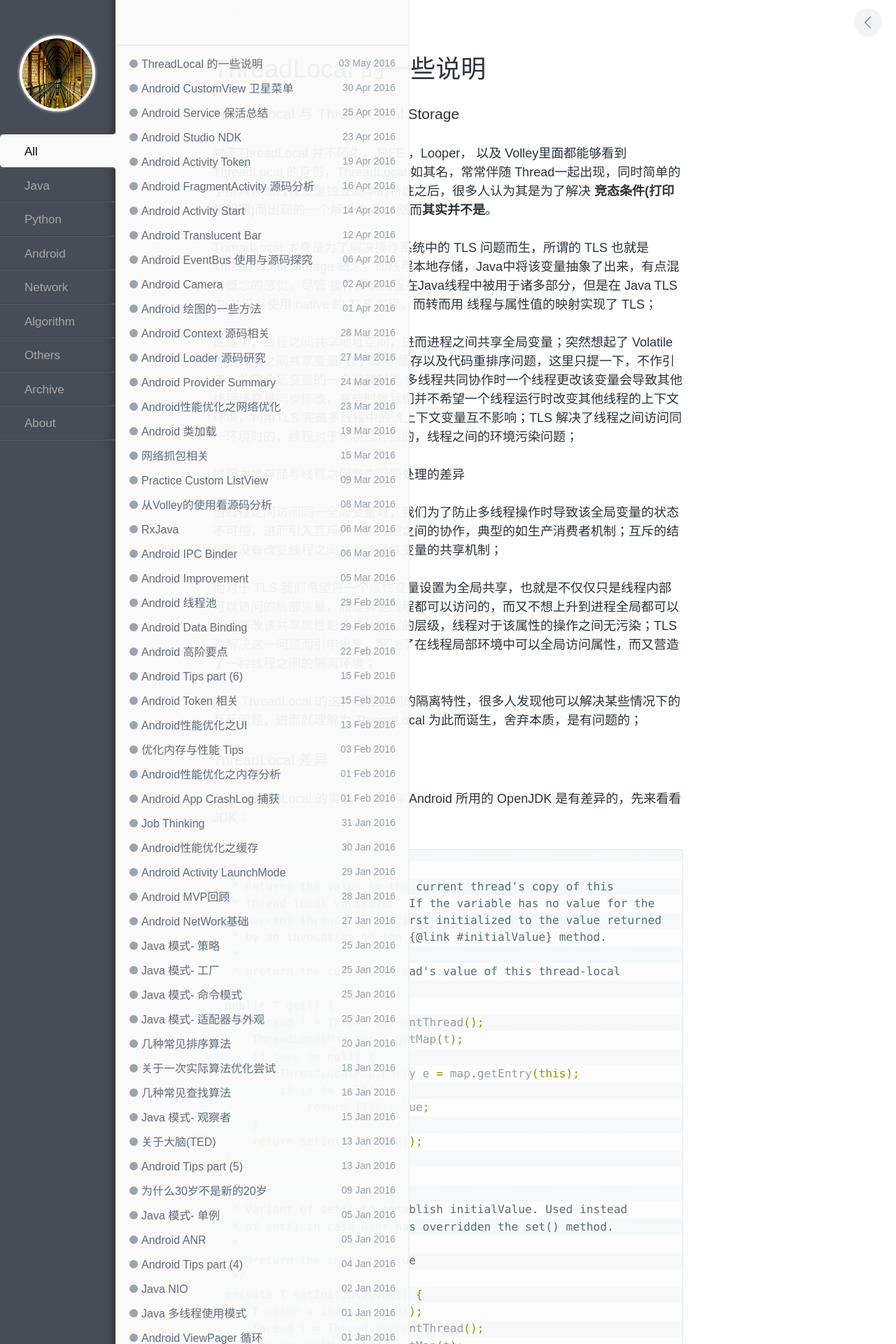
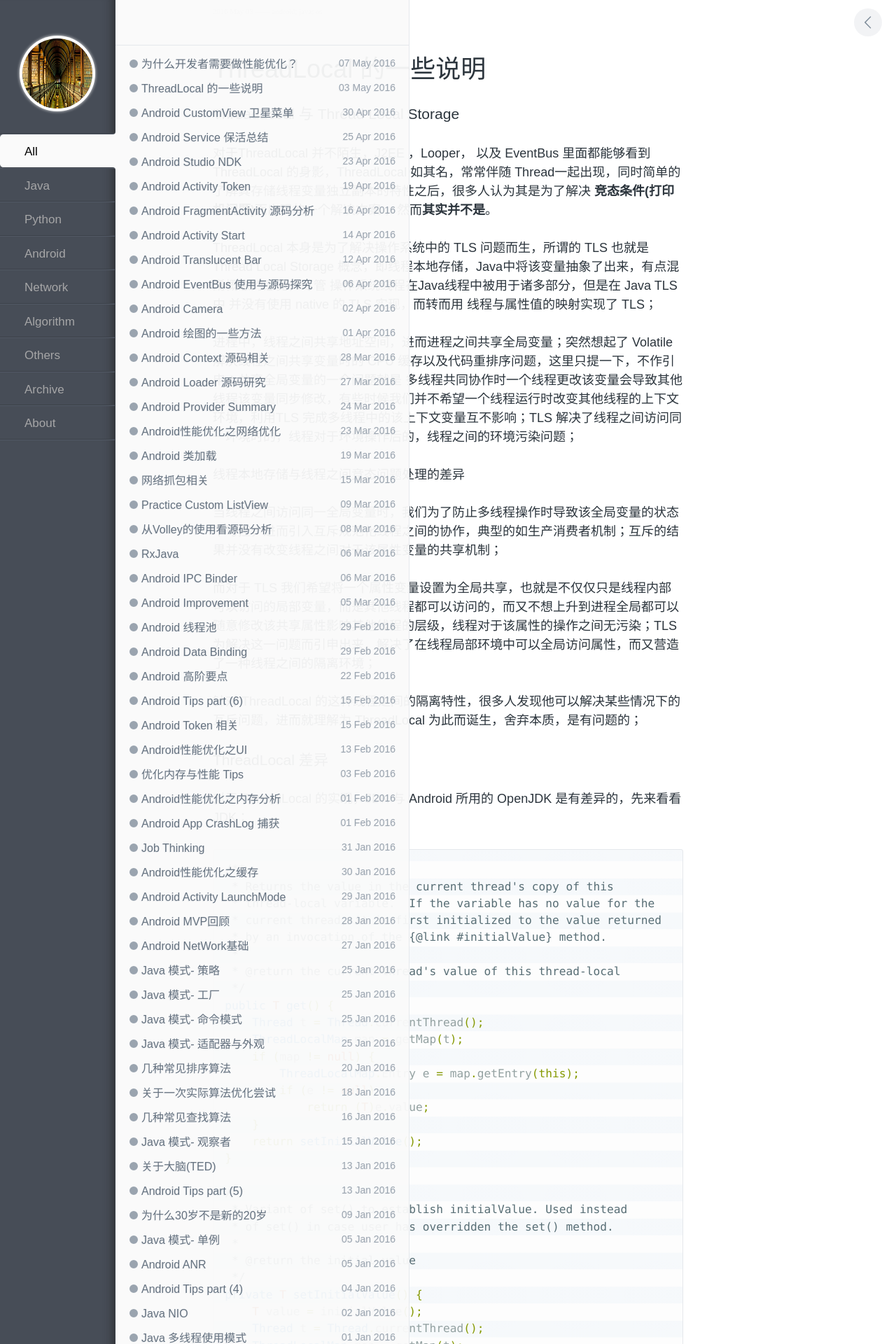
Before and after one commit to enlipan/enlipan.github.io, a Jekyll site: the page built from _posts/2016-05-03-java-threadlocal.md, in a window 1280 px wide. Shown: the top 1920 px of the page at 70% size. Built offline with Jekyll 4.4.1, drawn with Linux system fonts in a browser that asks for light colours; nearby versions of some CDN libraries; comment, search, counter and statistics services are not loaded; some of the changed lines change nothing that is shown.

Commit message:
post pages  performace

```diff
--- a/_posts/2016-05-03-java-threadlocal.md
+++ b/_posts/2016-05-03-java-threadlocal.md
@@ -8,7 +8,7 @@ keywords: [android, java,os]
 
 ###  ThreadLocal 与 Thread Local  Storage
 
-对于ThreadLocal 并不陌生，J2EE ，Looper， 以及 Volley里面都能够看到 ThreadLocal 的身影，ThreadLocal 如其名，常常伴随 Thread一起出现，同时简单的了解其存储线程变量独立副本的特性之后，很多人认为其是为了解决 **竞态条件(打印机问题)**而出现的一个解决方案 ，然而**其实并不是**。
+对于ThreadLocal 并不陌生，J2EE ，Looper， 以及 EventBus 里面都能够看到 ThreadLocal 的身影，ThreadLocal 如其名，常常伴随 Thread一起出现，同时简单的了解其存储线程变量独立副本的特性之后，很多人认为其是为了解决 **竞态条件(打印机问题)**而出现的一个解决方案 ，然而**其实并不是**。
 
 ThreadLocal 本身是为了解决操作系统中的 TLS 问题而生，所谓的 TLS 也就是 Thread Local Storage 概念，即线程本地存储，Java中将该变量抽象了出来，有点混淆概念的感觉，尽管 操作系统线程在Java线程中被用于诸多部分，但是在 Java TLS 中 并没有使用 native 的  TLS 实现，而转而用 线程与属性值的映射实现了 TLS；
 
--- /dev/null
+++ b/_posts/2016-05-07-why-need-performance-optimization.md
@@ -0,0 +1,31 @@
+---
+layout: post
+title: 为什么开发者需要做性能优化？
+category: others
+keywords: [android, java,performance]
+---
+
+为什么从开发者的角度而言，我们需要做性能优化实践？最近突然在想这个问题，觉得有了一些眉目所以写这一篇文章来整理此时自己的思路历程：
+
+###   训练一种理念
+
+事实上，编程是一项依赖于计算机的科学工作，由于编程门槛的降低，以及摩尔定律所预言的计算机性能的不断强化，就我所感受到的，其实很多人真的是在靠感觉编程，靠感觉编程其实还有很大一部分原因是由于原理不清晰，或者说自己没有深入思考过——为什么要这样？很多时候我们只知道或者从业务的角度也只需要知道如何做，而不关心为什么要这样做。就比如 从大的方面说Java究竟是为什么这么庞大复杂，为什么新功能推出这么困难，不断Delay？从小的面说如之前我提到的 ThreadLocal 线程隔离测量究竟是解决什么问题的？等等；就如做Java的我认为应该至少熟读 Java编程思想以及 Effective Java ，这类书籍的阅读并不是一刀切的，很多东西需要自己不断的去回味，一遍一遍的去阅读思考才能去想透彻里面的东西，一点一点的依赖源码去回味思考，才能去做好后续的开发工作；
+
+
+编程是一项，**做中学，学中思，思中辨，辨而明**过程，回过头来说靠感觉编程的很多东西就是猜测，其实猜测并不是坏事，在解决分析Bug的逆向过程中，大胆猜测小心求证确实是一个很重要的技巧，也非常有助于逻辑思维的完善；但是就性能分析来说，这是一项数据为王，一切以数据为指导的过程，很多你感觉的东西最终并不是你所想的那样，当数据出来之后，这些东西是站得住脚的，是有实际理论依据的。在习惯性能优化之后，会容易树立一种尊重自己所写的代码的感觉，因为每一行代码在计算机处理时，都是时机性能可测的；
+
+从这个角度来看，**性能优化能帮助我们树立一种以科学的数据指标去衡量我们所编写的代码，进一步梳理编程思路，同时一定程度上抑制以感觉去猜测，基于猜测去编程的Sense**。
+
+但是说回来，感觉其实又是一个很奇妙的东西，完全依赖感觉不行，但是没有感觉也不行。自己从去年开始喜欢上烹饪，自己在烹饪的过程中发现了一些与编程的共通，我觉得事实上烹饪和编程这种很依赖实践，又有完善的理论体系的事情，又恰恰是很需要想象力与创造性思维的，我喜欢烹饪的很大一部分原因，是我在烹饪的过程中能够沉浸在自己的味觉系统里面，会去想这种辣味配合这种肉的味道加上老干妈的味道应该是什么味道？我应该放什么调料？在合理的试错成本上去创作一些东西，去尝试我所没有尝过的味道，虽然结果并不总是令人满意的，但是一些东西在我思考之后，我明显感觉到我烹饪开始有了一些自己的想法；**而且这些生活中的理念会反过来反哺其他的生活和工作**但是无论无何，在我不熟悉的菜色面前我还是会利用网络去尽可能的检索了解相关的信息，创造其实不是凭空的，是需要站在足够的理论依据上，合理的创造，所以知识的积累在创造阶段尤为重要，尊重科学的基础上合理的创造，杜绝凭空揣测；
+
+
+###   培养一种态度
+
+编程需要一种态度，一种对于自己所写代码精益求精的态度，一种追求完美的态度，其实根本上说是要尊重自己的职业，事实上我认为以此为生而又不给予足够的尊重事实上是对于自己的一种不重视。性能优化涉及的东西方方面面，不简单是几个工具所显示对应的数据就能够完全解决问题的，其实我们在性能优化的过程中是可以通过更多的去问一些诸如为什么当初没有正确的处理这部分逻辑之类的问题，来横向获取更多上下文环境，最后我发现大部分情况是偷懒了或者说没有性能的理念，凭感觉认为这部分开销会很小，但是事实上并不是的。
+
+在性能优化过程中，你会看到各种各样的代码，尤其在大项目中，就比如CC中就有6年前的代码，一份工程经历很多人之后，就开始变得奇怪起来，看习惯了奇怪的代码你就会反思，我个人而言是一个不喜欢给别人添麻烦的人，一旦想到自己的代码在可能的将来会成为他人吐槽的点时，是会对自己不满意的。
+
+所以性能优化能够帮助我们建立一种基于优秀理念的基础上的写出更具可读性（性能优化会让你读到各种其他人的代码，你会知道可读性多么可贵），更加规范，更高性能的代码，而且这种东西是会上瘾的，一旦你尝到了这种东西带来的好处。
+
+
+自己认为自己在编程领域的路还有很长，还需要学习的东西也还很多，但无论如何，编程并不仅仅是编程，既然自己选择了这条路就应该尊重自己，尊重自己所选择的路，以比较高的标准去要求自己，因为这是一种很宝贵的习惯。
```
